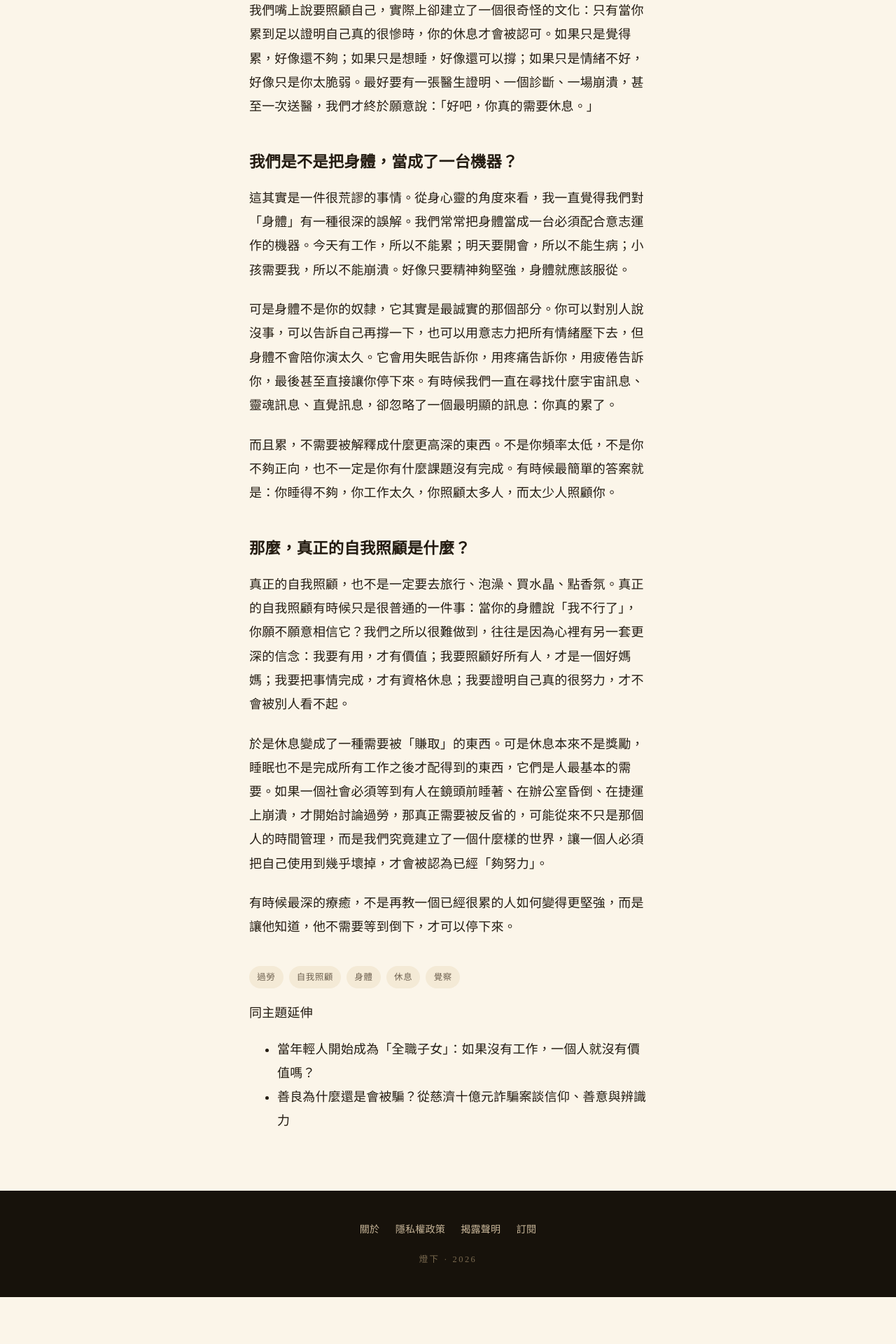
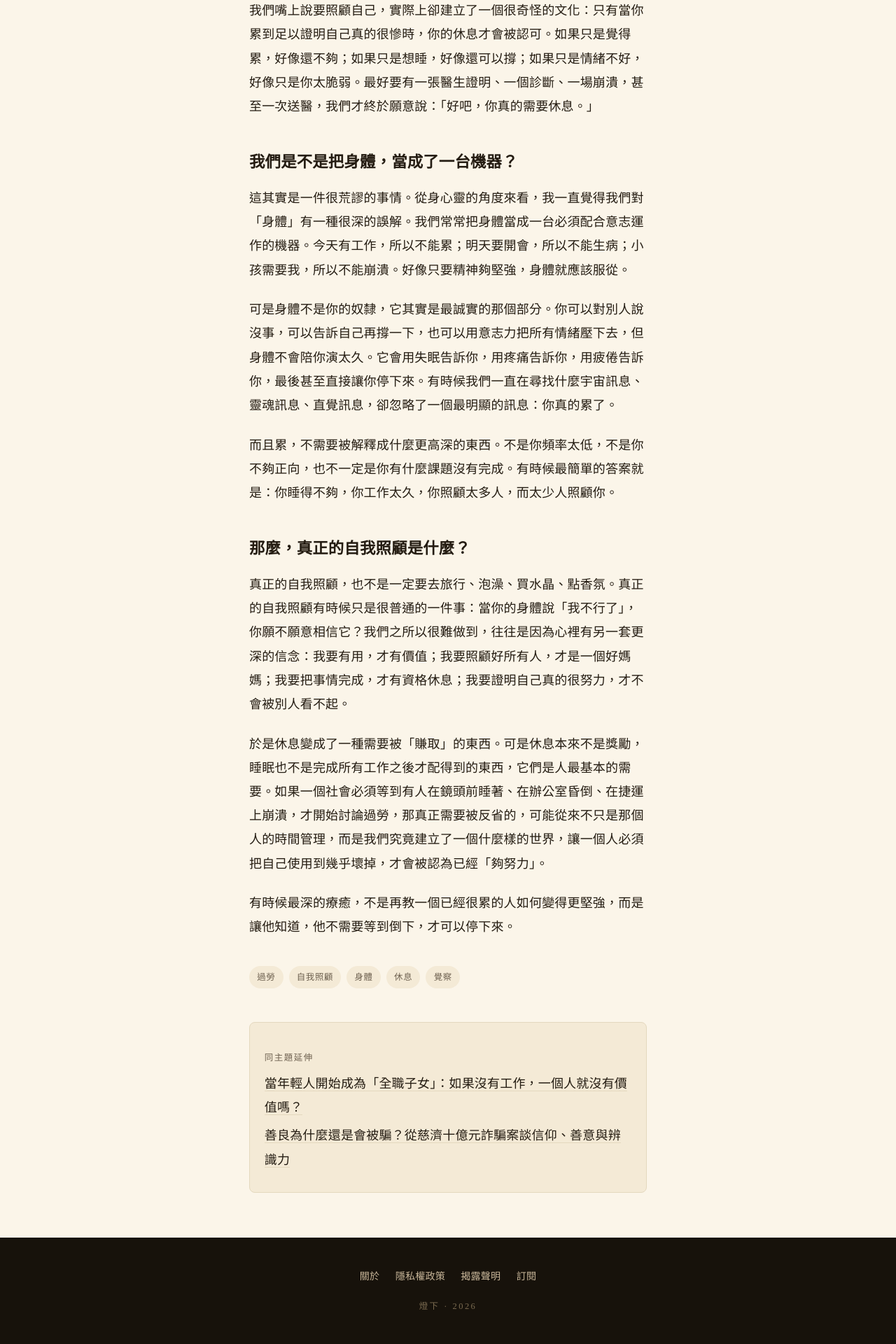
Before and after one commit to herbmagicliu-ops/blog, a Jekyll site: the page built from _posts/2026-08-09-rest-is-not-earned.md, in a window 1280 px wide. Shown: the part 1462-3382 px from the top of the page at 70% size. Built offline with Jekyll 4.4.1, drawn with Linux system fonts in a browser that asks for light colours; before the commit the page ends 3315 px from its top, so only the background shows below that.

Commit message:
Add files via upload

```diff
--- a/assets/css/style.css
+++ b/assets/css/style.css
@@ -162,3 +162,21 @@ a:focus-visible,.nav a:focus-visible{ outline:2px solid var(--amber-lit); outlin
   .masthead{ padding-top:3.4rem; }
   .masthead__title{ letter-spacing:.22em; padding-left:.22em; }
 }
+
+/* ===== 主題叢集：支柱頁 + 文末延伸 ===== */
+.pillar__head{ margin-bottom:1.8rem; padding-bottom:1.6rem; border-bottom:2px solid var(--ink); }
+.pillar__eyebrow{ font-family:"Noto Sans TC",sans-serif; font-size:.8rem; letter-spacing:.16em; color:var(--amber); margin-bottom:.6rem; }
+.pillar__title{ margin:0; font-size:clamp(1.7rem,5vw,2.3rem); font-weight:500; line-height:1.5; }
+.pillar__summary{ margin:.9rem 0 0; color:var(--muted); font-size:1.02rem; }
+.pillar__body{ margin:0 0 2.6rem; }
+.pillar__body p{ margin:0 0 1.3rem; }
+.pillar__listtitle{ font-size:1.15rem; font-weight:500; letter-spacing:.04em; margin:0 0 .4rem; padding-top:1.4rem; border-top:1px solid var(--line); }
+
+.cluster{ margin:3rem 0 0; padding:1.4rem 1.3rem; background:var(--paper-2); border:1px solid var(--line); border-radius:8px; }
+.cluster__pillar{ margin:0; font-family:"Noto Sans TC",sans-serif; font-size:.9rem; color:var(--muted); }
+.cluster__pillar a{ color:var(--amber); border-bottom:1px solid var(--amber); }
+.cluster__label{ margin:1rem 0 .5rem; font-family:"Noto Sans TC",sans-serif; font-size:.78rem; letter-spacing:.12em; color:var(--muted); }
+.cluster__list{ list-style:none; margin:0; padding:0; }
+.cluster__list li{ margin:.4rem 0; }
+.cluster__list a{ color:var(--text); border-bottom:1px solid var(--line); }
+.cluster__list a:hover{ color:var(--amber); border-color:var(--amber); }
```
